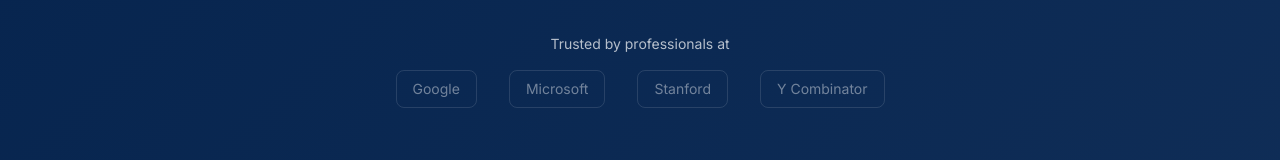
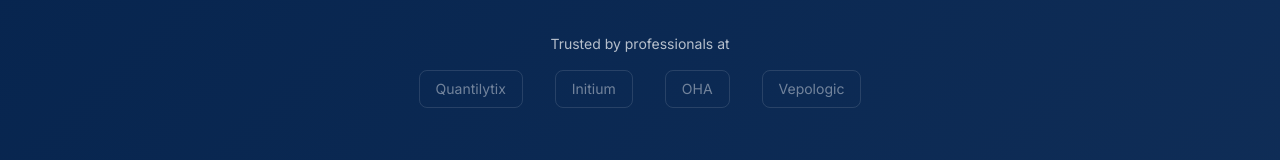
Before and after one commit to rapha18th/sozo-pitch-boost, a React (Vite) app: page / in a window 1280 px wide. Shown: the part 523-683 px from the top of the page. Built offline with nearby package versions, Linux system fonts and the light colour scheme; no server answers.

Commit message:
Update Hero.tsx

```diff
--- a/src/components/Hero.tsx
+++ b/src/components/Hero.tsx
@@ -43,10 +43,10 @@ const Hero = () => {
           <div className="text-white/70 text-sm">
             <p className="mb-4">Trusted by professionals at</p>
             <div className="flex flex-wrap justify-center items-center gap-8 opacity-60">
-              <div className="px-4 py-2 border border-white/20 rounded-lg">Google</div>
-              <div className="px-4 py-2 border border-white/20 rounded-lg">Microsoft</div>
-              <div className="px-4 py-2 border border-white/20 rounded-lg">Stanford</div>
-              <div className="px-4 py-2 border border-white/20 rounded-lg">Y Combinator</div>
+              <div className="px-4 py-2 border border-white/20 rounded-lg">Quantilytix</div>
+              <div className="px-4 py-2 border border-white/20 rounded-lg">Initium</div>
+              <div className="px-4 py-2 border border-white/20 rounded-lg">OHA</div>
+              <div className="px-4 py-2 border border-white/20 rounded-lg">Vepologic</div>
             </div>
           </div>
         </div>
```
